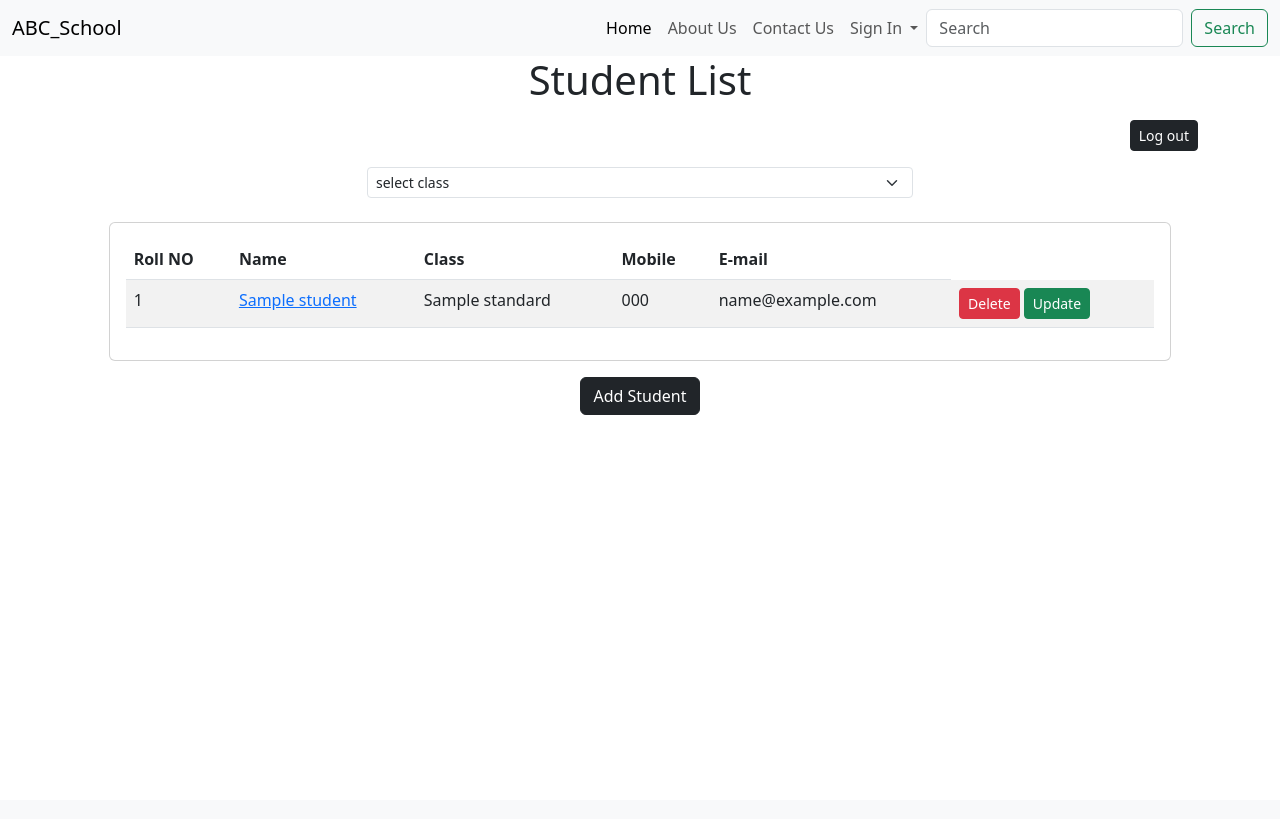
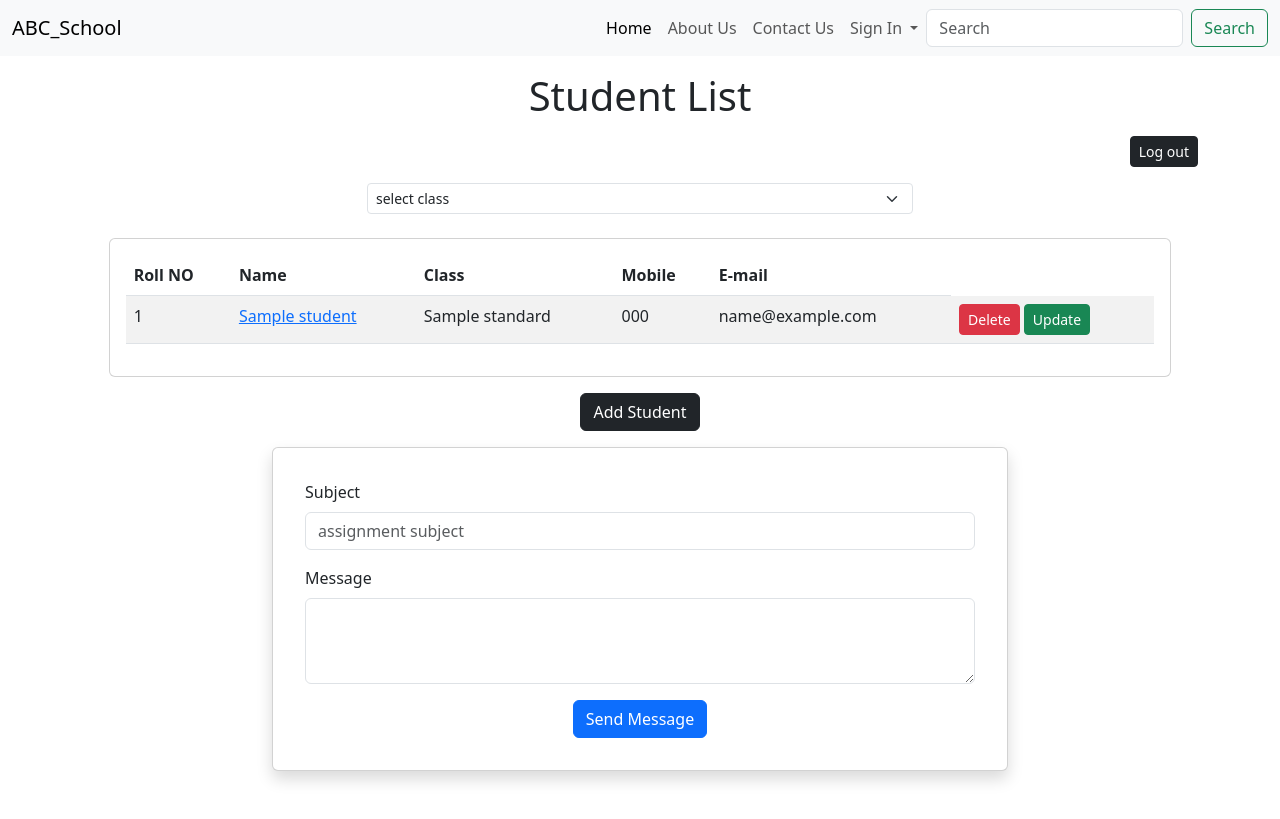
Before and after one commit to jyothisjkj/Django-School-Management-System, a Django app: template school_management_system/staffs/templates/staffs/staff_home.html in a window 1280 px wide. Before the commit the page ends 415 px from the top, so only its background shows below. Run offline with Django 3.2, Linux system fonts and the light colour scheme; the template is opened without the code that fills it: most values are stand-ins (such as "Sample title", 1, 10 or a date in 2020).

Commit message:
second commit
This is the second commit of the project school management system

```diff
--- a/school_management_system/staffs/templates/staffs/staff_home.html
+++ b/school_management_system/staffs/templates/staffs/staff_home.html
@@ -5,20 +5,24 @@
 {% block title %} welcome: {% endblock  %}
 
 
+
 {% csrf_token %}
 
 {% block content %}
 
 
-    <h1 class="text-center">Student List</h1>
+    <h1 class="text-center mt-3">Student List</h1>
 
     <div class="container text-end my-3">
         <a href="{% url 'logout-section' %}" class="btn btn-dark btn-sm">Log out</a>
     </div>
 
     {% comment %} DROP DOWN SECTIONS {% endcomment %}
-    <form action="" method="POST">
+    <form action="{% url 'staff-loginpage' %}" method="POST" >
     {% csrf_token %}
+        <!-- Hidden field to identify the first form -->
+        <input type="hidden" name="form_type1" value="form1">
+
         <div class="container text-center">
             <div class="row">
                 <div class="col-md-3"></div>
@@ -53,7 +57,7 @@
         <div class="row">
             <div class="col-md-10 offset-1">
                 <div class="card">
-                    <div class="card-body">
+                    <div class="card-body" style="max-height:400px; overflow:scroll;" >
                         <table class="table table-striped">
                             <thead>
                                 <tr>
@@ -64,11 +68,11 @@
                                     <th>E-mail</th>
                                 </tr>
                             </thead>
-                            <tbody>
+                            <tbody >
                                 {% for s in all_students %}
                                 <tr>
                                     <td>{{s.roll_number}}</td>
-                                    <td><a href="">{{s.name}}</a></td>
+                                    <td><a href=" {% url 'student-details' s.roll_number s.name %}">{{s.name}}</a></td>
                                     <td>{{s.standard}}</td>
                                     <td>{{s.mobile}}</td>
                                     <td>{{s.email}}</td>
@@ -90,6 +94,33 @@
         <a  href="{% url 'add-student'%}" class="btn btn-dark">Add Student</a>
     </div>
 
+    <div class="container mt-3">
+        <div class="row">
+            <div class="col-md-8 offset-2">
+                <div class="card shadow p-3 mb-5 bg-body rounded">
+                    <div class="card-body">
+                        <form action="{% url 'message-students' %}" method="POST">
+                            {% csrf_token %}
+
+
+                                <div class="mb-3">
+                                    <label for="title" class="form-label">Subject</label>
+                                    <input type="text" class="form-control" id="title" name="title" placeholder="assignment subject" required>
+                                </div>
+                                <div class="mb-3">
+                                    <label for="message" class="form-label">Message</label>
+                                    <textarea class="form-control" id="message" name="message" rows="3"></textarea>
+                                </div>
+                                <div class="text-center">
+                                    <button class="btn btn-primary">Send Message</button>
+                                </div>
+
+                        </form>
+                    </div>
+                </div>
+            </div>
+        </div>
+    </div>
 
 
 
--- a/school_management_system/staffs/urls.py
+++ b/school_management_system/staffs/urls.py
@@ -9,4 +9,6 @@ urlpatterns = [
     path("add_student/",views.add_student,name="add-student"),
     path("delete_student/<roll_number>",views.delete_student,name="delete-student"),
     path("update_student/<roll_number>",views.update_student,name="update-student"),
+    path("message_students/",views.message_students,name="message-students"),
+    path("student_details/<roll_number>/<name>",views.student_details,name="student-details"),
 ]
```
Also changed, not shown: school_management_system/staffs/models.py (+11 -0 lines), school_management_system/staffs/templates/staffs/student_details.html (added, +65 -0 lines), school_management_system/staffs/views.py (+63 -7 lines), school_management_system/staffs/migrations/0002_std_messages.py (added).
